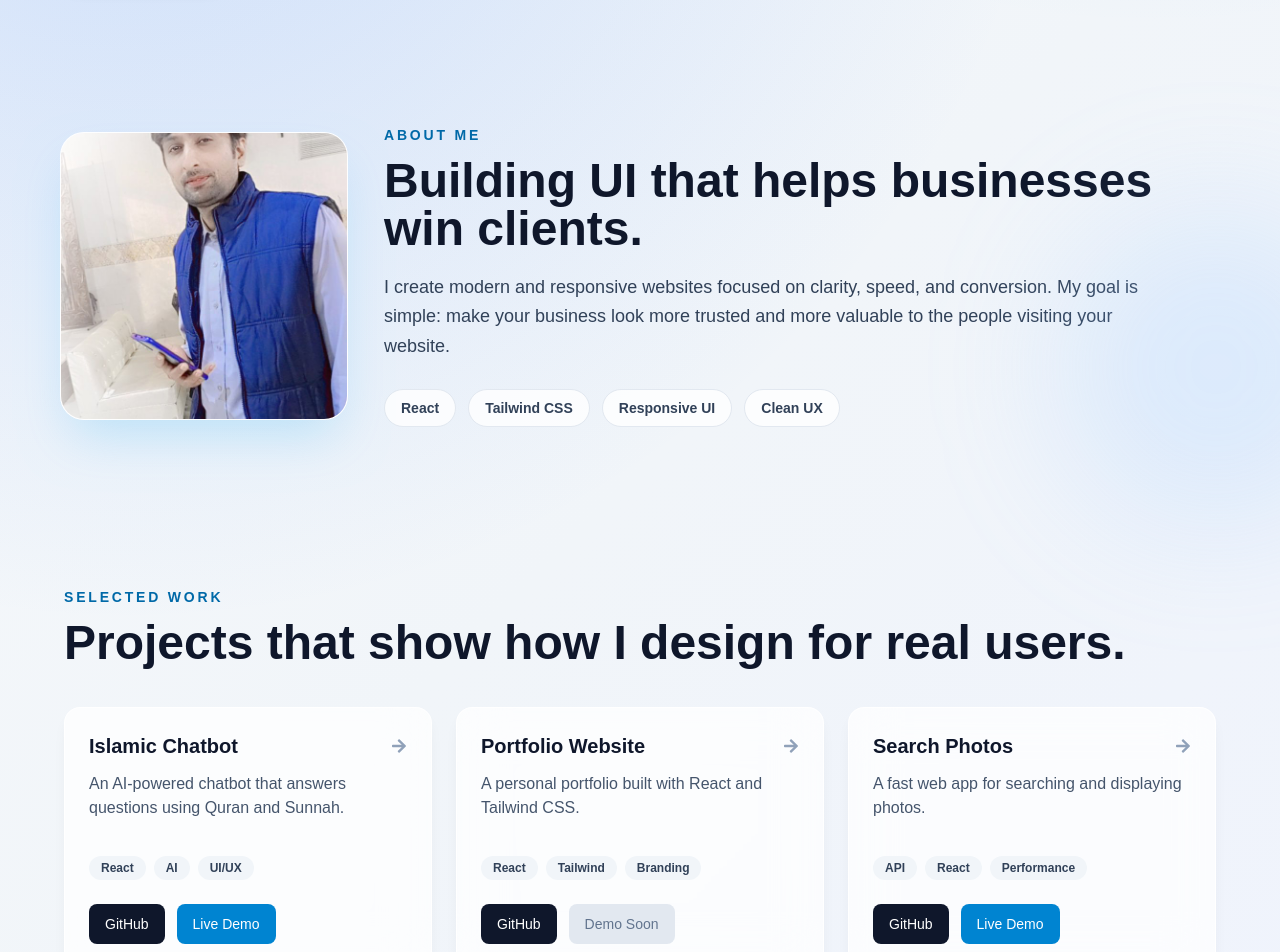
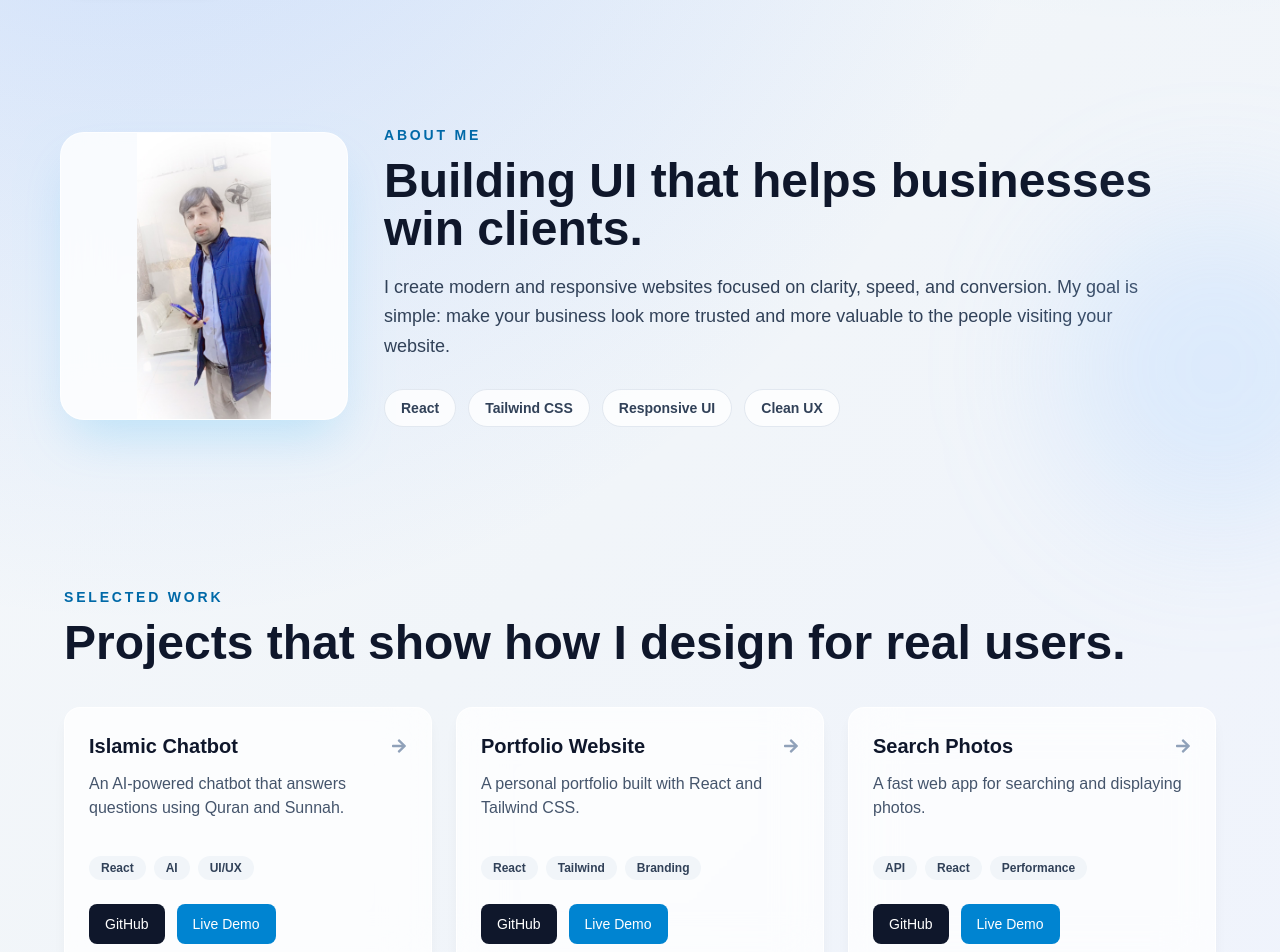
Before and after one commit to bilalkhan35/Portfolio-website, a React (Vite) app: page / in a window 1280 px wide. Shown: the part 740-1692 px from the top of the page. Built offline with nearby package versions, Linux system fonts and the light colour scheme.

Commit message:
Update portfolio project link

```diff
--- a/src/Components/About.jsx
+++ b/src/Components/About.jsx
@@ -17,7 +17,7 @@ function About() {
           <img
             src={myPhoto}
             alt="Muhammad Bilal Rathore"
-            className="w-full h-full object-cover"
+            className="w-full h-full object-contain object-top"
           />
         </motion.div>
 
--- a/src/Components/Projects.jsx
+++ b/src/Components/Projects.jsx
@@ -15,7 +15,7 @@ const projects = [
     title: "Portfolio Website",
     description: "A personal portfolio built with React and Tailwind CSS.",
     github: "https://github.com/bilalkhan35/Portfolio-website",
-    demo: "#",
+    demo: "https://portfolio-website-xnt9.vercel.app/",
     stack: ["React", "Tailwind", "Branding"],
   },
   {
@@ -64,11 +64,15 @@ function Projects() {
               className="group rounded-2xl border border-white/80 bg-white/75 backdrop-blur-xl shadow-lg shadow-slate-900/5 p-6 flex flex-col"
             >
               <div className="flex items-center justify-between mb-3">
-                <h3 className="text-xl font-bold text-slate-900">{project.title}</h3>
+                <h3 className="text-xl font-bold text-slate-900">
+                  {project.title}
+                </h3>
                 <FaArrowRight className="text-slate-400 group-hover:text-sky-600 group-hover:translate-x-1 transition" />
               </div>
 
-              <p className="text-slate-600 mb-5 min-h-16">{project.description}</p>
+              <p className="text-slate-600 mb-5 min-h-16">
+                {project.description}
+              </p>
 
               <div className="flex flex-wrap gap-2 mb-6">
                 {project.stack.map((item) => (
```
